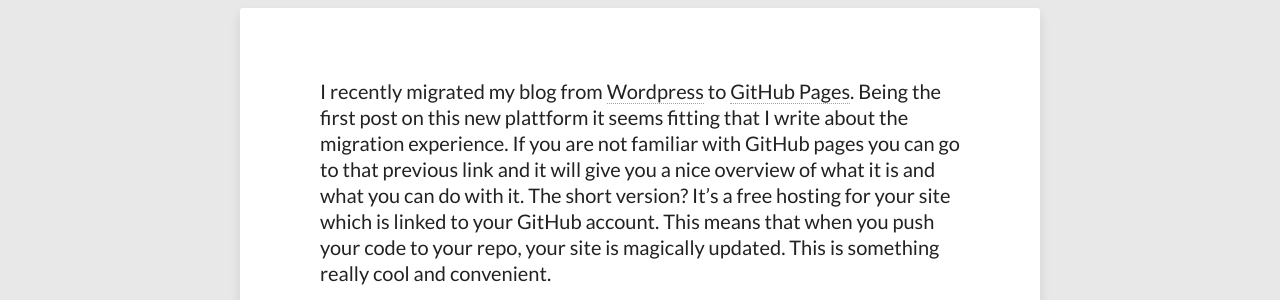
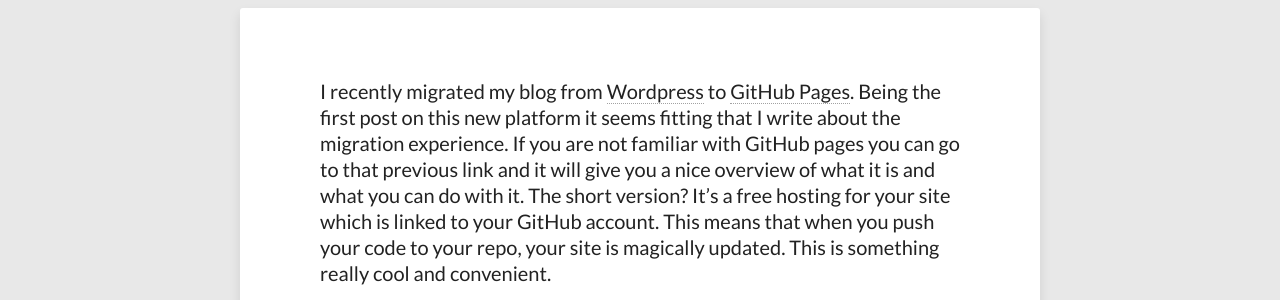
Before and after one commit to jlordiales/jlordiales.github.io, a Jekyll site: the page built from _posts/2014-10-30-migrating-to-github-pages.md, in a window 1280 px wide and 900 px high. Shown: the part 190-490 px from the top of the window. Built offline with Jekyll 4.4.1, drawn with Linux system fonts in a browser that asks for light colours; nearby versions of some CDN libraries; comment, search, counter and statistics services are not loaded; some of the changed text lies outside the part shown.

Commit message:
Fixing typos

```diff
--- a/_posts/2014-10-30-migrating-to-github-pages.md
+++ b/_posts/2014-10-30-migrating-to-github-pages.md
@@ -14,7 +14,7 @@
 
 I recently migrated my blog from [Wordpress](http://jlordiales.wordpress.com/)
 to [GitHub Pages](https://pages.github.com/). Being the first post on this new
-plattform it seems fitting that I write about the migration experience.
+platform it seems fitting that I write about the migration experience.
 If you are not familiar with GitHub pages you can go to that previous link and
 it will give you a nice overview of what it is and what you can do with it. The
 short version? It's a free hosting for your site which is linked to your GitHub
```
Also changed, not shown: other parts of _posts/2014-10-30-migrating-to-github-pages.md (+5 -5 lines).
